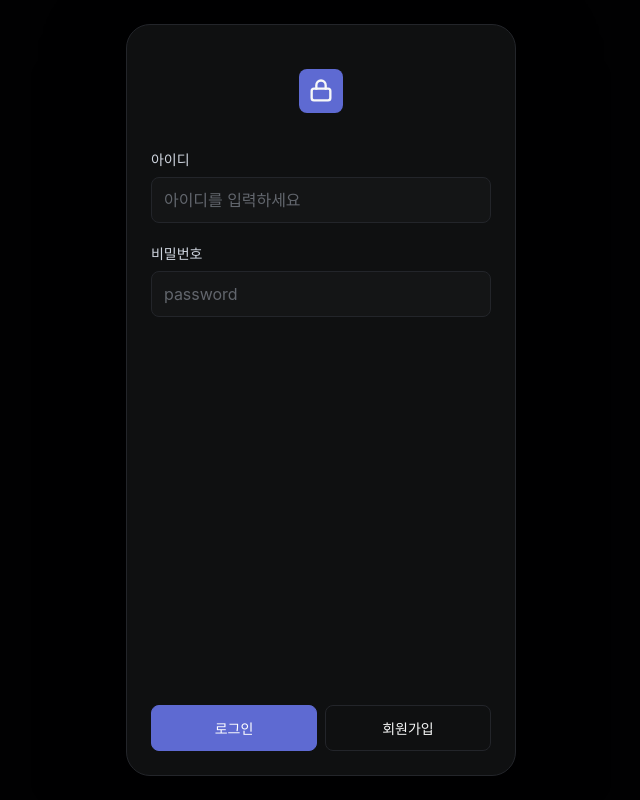
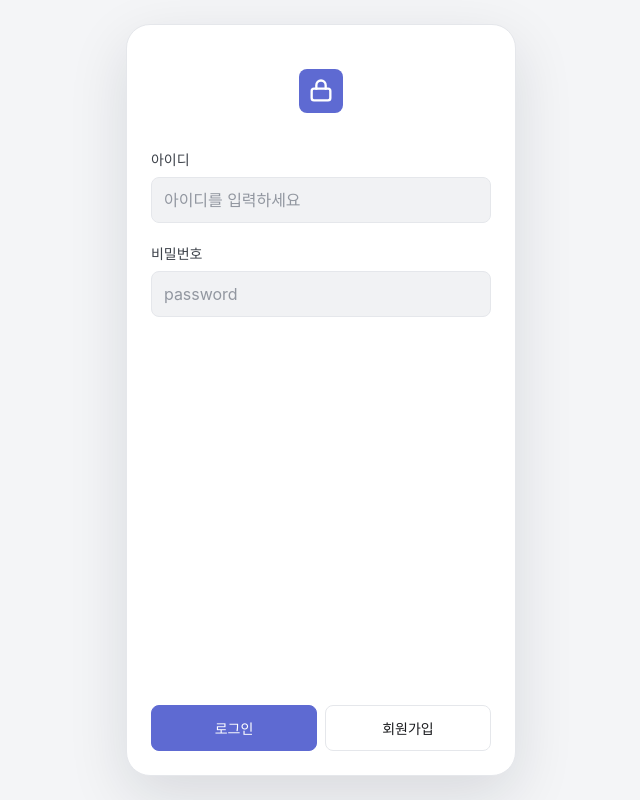
Before and after one commit to kosdba-lgtm/dong-login-demo, a website: page public/index.html in a window 1280 px wide. Shown: the whole page, without its empty margins (319-959 px from the left). Drawn offline with Linux system fonts and the light colour scheme.

Commit message:
Switch login page from dark to light theme
Co-Authored-By: Claude Sonnet 5 <noreply@anthropic.com>

```diff
--- a/public/style.css
+++ b/public/style.css
@@ -6,20 +6,20 @@
 
 :root {
   --primary: #5e6ad2;
-  --primary-hover: #828fff;
+  --primary-hover: #4b57c9;
   --primary-focus: #5e69d1;
-  --ink: #f7f8f8;
-  --ink-muted: #d0d6e0;
-  --ink-subtle: #8a8f98;
-  --ink-tertiary: #62666d;
-  --canvas: #010102;
-  --surface-1: #0f1011;
-  --surface-2: #141516;
-  --surface-3: #18191a;
-  --hairline: #23252a;
-  --hairline-strong: #34343a;
-  --semantic-success: #27a644;
-  --semantic-error: #e5484d;
+  --ink: #1a1b1e;
+  --ink-muted: #3c4149;
+  --ink-subtle: #6b7280;
+  --ink-tertiary: #9297a0;
+  --canvas: #f4f5f7;
+  --surface-1: #ffffff;
+  --surface-2: #f1f2f4;
+  --surface-3: #e9eaed;
+  --hairline: #e5e7eb;
+  --hairline-strong: #d1d5db;
+  --semantic-success: #1a8a3b;
+  --semantic-error: #d1373d;
 }
 
 body {
@@ -41,7 +41,7 @@ body {
   background: var(--surface-1);
   border: 1px solid var(--hairline);
   border-radius: 24px;
-  box-shadow: 0 30px 80px rgba(0, 0, 0, 0.6);
+  box-shadow: 0 20px 60px rgba(15, 23, 42, 0.12);
   overflow: hidden;
   display: flex;
   flex-direction: column;
@@ -62,7 +62,7 @@ body {
   margin: 0 auto 8px;
   border-radius: 8px;
   background: var(--primary);
-  color: var(--ink);
+  color: #ffffff;
   display: flex;
   align-items: center;
   justify-content: center;
```
